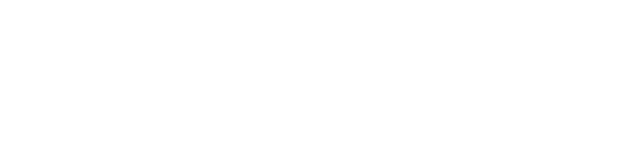
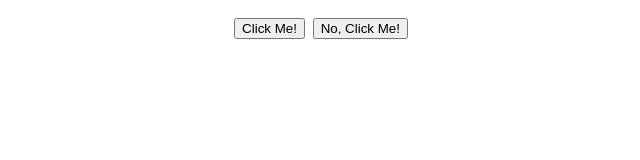
Before and after one commit to NIK0D3M/CSS-training, a plain HTML site: page exercise-3/index.html in a window 1280 px wide. Shown: the whole page, without its empty margins (319-959 px from the left). Drawn offline with Linux system fonts and the light colour scheme.

Commit message:
Create buttons first and second in html

```diff
--- a/exercise-3/index.html
+++ b/exercise-3/index.html
@@ -9,7 +9,8 @@
   <body>
     <div class="container">
       <div class="common">
-
+        <button class="First"> Click Me! </button>
+        <button class="Second"> No, Click Me! </button>
       </div>
     </div>
   </body>
```
